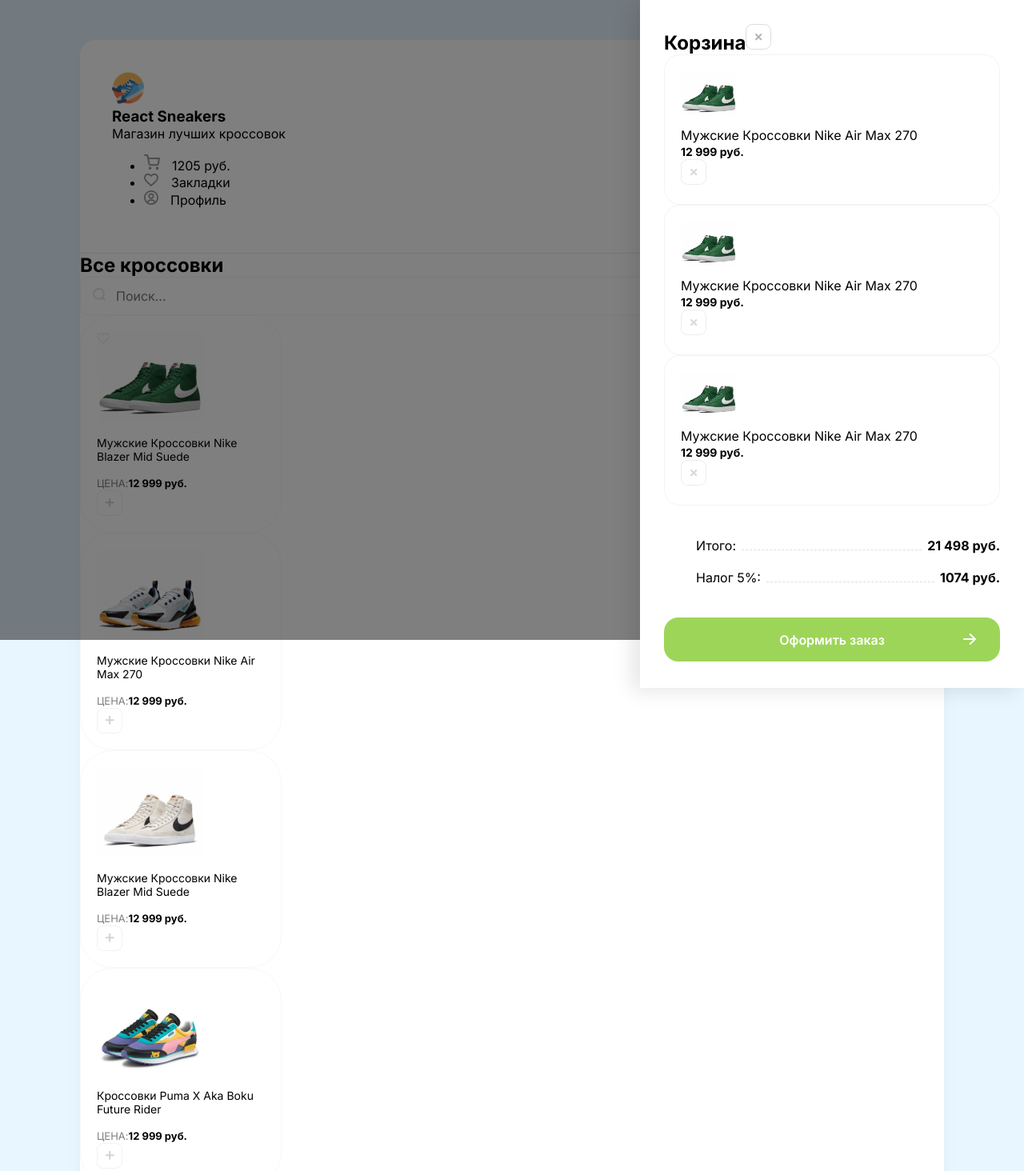
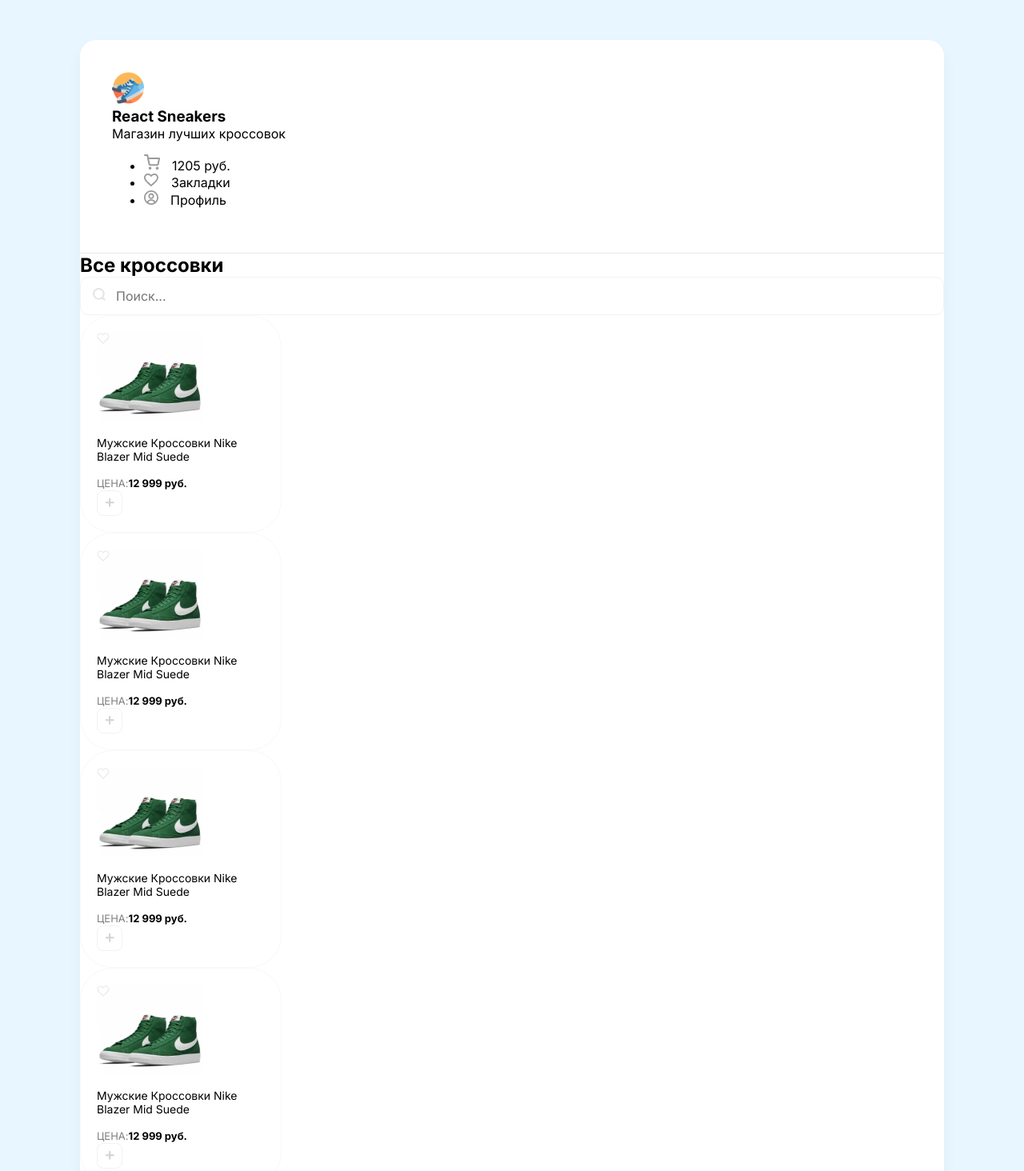
Before and after one commit to sega-strn/react-sneakers, a React (Create React App) app: page / in a window 1280 px wide. Shown: the top 1464 px of the page at 80% size. Built offline with nearby package versions, Linux system fonts and the light colour scheme.

Commit message:
creating components

```diff
--- a/src/App.js
+++ b/src/App.js
@@ -1,110 +1,12 @@
+import Card from "./components/Card";
+import Drawer from "./components/Drawer";
+import Header from "./components/Header";
+
 function App() {
 	return (
 		<div className='wrapper clear'>
-			<div className='overlay'>
-				<div className='drawer'>
-					<h2 className='d-flex justify-between mb-30'>
-						Корзина
-						<img
-							className='removeBtn cu-p'
-							src='/img/btn-remove.svg'
-							alt='remove'
-						/>
-					</h2>
-					<div className='items'>
-						<div className='cartItem d-flex align-center mb-20'>
-							<div
-								style={{ backgroundImage: "url(/img/snickers/crosi1.jpeg)" }}
-								className='cartItemImg'
-							></div>
-							<div className='mr-20 flex'>
-								<p className='mb-5'>Мужские Кроссовки Nike Air Max 270</p>
-								<b>12 999 руб.</b>
-							</div>
-							<img
-								className='removeBtn'
-								src='/img/btn-remove.svg'
-								alt='remove'
-							/>
-						</div>
-
-						<div className='cartItem d-flex align-center'>
-							<div
-								style={{ backgroundImage: "url(/img/snickers/crosi1.jpeg)" }}
-								className='cartItemImg'
-							></div>
-							<div className='mr-20 flex'>
-								<p className='mb-5'>Мужские Кроссовки Nike Air Max 270</p>
-								<b>12 999 руб.</b>
-							</div>
-							<img
-								className='removeBtn'
-								src='/img/btn-remove.svg'
-								alt='remove'
-							/>
-						</div>
-
-						<div className='cartItem d-flex align-center'>
-							<div
-								style={{ backgroundImage: "url(/img/snickers/crosi1.jpeg)" }}
-								className='cartItemImg'
-							></div>
-							<div className='mr-20 flex'>
-								<p className='mb-5'>Мужские Кроссовки Nike Air Max 270</p>
-								<b>12 999 руб.</b>
-							</div>
-							<img
-								className='removeBtn'
-								src='/img/btn-remove.svg'
-								alt='remove'
-							/>
-						</div>
-					</div>
-
-					<div className='cartTotalBlock'>
-						<ul>
-							<li>
-								<span>Итого:</span>
-								<div></div>
-								<b>21 498 руб. </b>
-							</li>
-							<li>
-								<span>Налог 5%: </span>
-								<div></div>
-								<b>1074 руб. </b>
-							</li>
-						</ul>
-						<button className='greenButton'>
-							Оформить заказ <img src='/img/arrow.svg' alt='arrow' />
-						</button>
-					</div>
-				</div>
-			</div>
-
-			<header className='d-flex justify-between align-center'>
-				<div className='d-flex align-center	'>
-					<img className='headerLogo' src='/img/logo.png' alt='logo' />
-					<div className='headerInfo'>
-						<h3> React Sneakers</h3>
-						<p className='opacity-5'>Магазин лучших кроссовок</p>
-					</div>
-				</div>
-
-				<ul className='d-flex'>
-					<li className='mr-30'>
-						<img src='/img/cart.svg' alt='cart' />
-						<span>1205 руб.</span>
-					</li>
-					<li className='mr-30'>
-						<img src='/img/serdce.svg' alt='serdce' />
-						<span>Закладки</span>
-					</li>
-					<li className='mr-30'>
-						<img src='/img/users.svg' alt='users' />
-						<span>Профиль</span>
-					</li>
-				</ul>
-			</header>
+			<Drawer />
+			<Header />
 			<section className='content p-40'>
 				<div className='d-flex align-center justify-between mb-40'>
 					<h1>Все кроссовки</h1>
@@ -115,88 +17,10 @@
 				</div>
 
 				<div className='d-flex'>
-					<div className='card'>
-						<div className='favorite'>
-							<img src='/img/heart-unlinked.svg' alt='unlinked' />
-						</div>
-						<img
-							width={133}
-							height={112}
-							src='/img/snickers/crosi1.jpeg'
-							alt='Nike Blazer Mid Suede'
-							className='crd_Img'
-						/>
-						<h3>Мужские Кроссовки Nike Blazer Mid Suede</h3>
-						<div className='d-flex justify-between align-center'>
-							<div className='d-flex flex-column'>
-								<span>Цена:</span>
-								<b>12 999 руб.</b>
-							</div>
-							<button className='button'>
-								<img width={11} height={11} src='/img/plus.svg' alt='plus' />
-							</button>
-						</div>
-					</div>
-
-					<div className='card'>
-						<img
-							width={133}
-							height={112}
-							src='/img/snickers/image 5.jpeg'
-							alt='Nike Air Max 270'
-							className='crd_Img'
-						/>
-						<h3>Мужские Кроссовки Nike Air Max 270</h3>
-						<div className='d-flex justify-between align-center'>
-							<div className='d-flex flex-column'>
-								<span>Цена:</span>
-								<b>12 999 руб.</b>
-							</div>
-							<button className='button'>
-								<img width={11} height={11} src='/img/plus.svg' alt='plus' />
-							</button>
-						</div>
-					</div>
-
-					<div className='card'>
-						<img
-							width={133}
-							height={112}
-							src='/img/snickers/image 6.jpeg'
-							alt='Nike Blazer Mid Suede'
-							className='crd_Img'
-						/>
-						<h3>Мужские Кроссовки Nike Blazer Mid Suede</h3>
-						<div className='d-flex justify-between align-center'>
-							<div className='d-flex flex-column'>
-								<span>Цена:</span>
-								<b>12 999 руб.</b>
-							</div>
-							<button className='button'>
-								<img width={11} height={11} src='/img/plus.svg' alt='plus' />
-							</button>
-						</div>
-					</div>
-
-					<div className='card'>
-						<img
-							width={133}
-							height={112}
-							src='/img/snickers/image 7.jpeg'
-							alt='Nike Blazer Mid Suede'
-							className='crd_Img'
-						/>
-						<h3>Кроссовки Puma X Aka Boku Future Rider</h3>
-						<div className='d-flex justify-between align-center'>
-							<div className='d-flex flex-column'>
-								<span>Цена:</span>
-								<b>12 999 руб.</b>
-							</div>
-							<button className='button'>
-								<img width={11} height={11} src='/img/plus.svg' alt='plus' />
-							</button>
-						</div>
-					</div>
+					<Card />
+					<Card />
+					<Card />
+					<Card />
 				</div>
 			</section>
 		</div>
--- /dev/null
+++ b/src/components/Card.js
@@ -0,0 +1,28 @@
+function Card() {
+	return (
+		<div className='card'>
+			<div className='favorite'>
+				<img src='/img/heart-unlinked.svg' alt='unlinked' />
+			</div>
+			<img
+				width={133}
+				height={112}
+				src='/img/snickers/crosi1.jpeg'
+				alt='Nike Blazer Mid Suede'
+				className='crd_Img'
+			/>
+			<h3>Мужские Кроссовки Nike Blazer Mid Suede</h3>
+			<div className='d-flex justify-between align-center'>
+				<div className='d-flex flex-column'>
+					<span>Цена:</span>
+					<b>12 999 руб.</b>
+				</div>
+				<button className='button'>
+					<img width={11} height={11} src='/img/plus.svg' alt='plus' />
+				</button>
+			</div>
+		</div>
+	);
+}
+
+export default Card;
--- /dev/null
+++ b/src/components/Drawer.js
@@ -0,0 +1,72 @@
+function Drawer() {
+	return (
+		<div style={{ display: "none" }} className='overlay'>
+			<div className='drawer'>
+				<h2 className='d-flex justify-between mb-30'>
+					Корзина
+					<img
+						className='removeBtn cu-p'
+						src='/img/btn-remove.svg'
+						alt='remove'
+					/>
+				</h2>
+				<div className='items'>
+					<div className='cartItem d-flex align-center mb-20'>
+						<div
+							style={{ backgroundImage: "url(/img/snickers/crosi1.jpeg)" }}
+							className='cartItemImg'
+						></div>
+						<div className='mr-20 flex'>
+							<p className='mb-5'>Мужские Кроссовки Nike Air Max 270</p>
+							<b>12 999 руб.</b>
+						</div>
+						<img className='removeBtn' src='/img/btn-remove.svg' alt='remove' />
+					</div>
+
+					<div className='cartItem d-flex align-center'>
+						<div
+							style={{ backgroundImage: "url(/img/snickers/crosi1.jpeg)" }}
+							className='cartItemImg'
+						></div>
+						<div className='mr-20 flex'>
+							<p className='mb-5'>Мужские Кроссовки Nike Air Max 270</p>
+							<b>12 999 руб.</b>
+						</div>
+						<img className='removeBtn' src='/img/btn-remove.svg' alt='remove' />
+					</div>
+
+					<div className='cartItem d-flex align-center'>
+						<div
+							style={{ backgroundImage: "url(/img/snickers/crosi1.jpeg)" }}
+							className='cartItemImg'
+						></div>
+						<div className='mr-20 flex'>
+							<p className='mb-5'>Мужские Кроссовки Nike Air Max 270</p>
+							<b>12 999 руб.</b>
+						</div>
+						<img className='removeBtn' src='/img/btn-remove.svg' alt='remove' />
+					</div>
+				</div>
+
+				<div className='cartTotalBlock'>
+					<ul>
+						<li>
+							<span>Итого:</span>
+							<div></div>
+							<b>21 498 руб. </b>
+						</li>
+						<li>
+							<span>Налог 5%: </span>
+							<div></div>
+							<b>1074 руб. </b>
+						</li>
+					</ul>
+					<button className='greenButton'>
+						Оформить заказ <img src='/img/arrow.svg' alt='arrow' />
+					</button>
+				</div>
+			</div>
+		</div>
+	);
+}
+export default Drawer;
--- /dev/null
+++ b/src/components/Header.js
@@ -0,0 +1,29 @@
+function Header() {
+	return (
+		<header className='d-flex justify-between align-center'>
+			<div className='d-flex align-center	'>
+				<img className='headerLogo' src='/img/logo.png' alt='logo' />
+				<div className='headerInfo'>
+					<h3> React Sneakers</h3>
+					<p className='opacity-5'>Магазин лучших кроссовок</p>
+				</div>
+			</div>
+
+			<ul className='d-flex'>
+				<li className='mr-30'>
+					<img src='/img/cart.svg' alt='cart' />
+					<span>1205 руб.</span>
+				</li>
+				<li className='mr-30'>
+					<img src='/img/serdce.svg' alt='serdce' />
+					<span>Закладки</span>
+				</li>
+				<li className='mr-30'>
+					<img src='/img/users.svg' alt='users' />
+					<span>Профиль</span>
+				</li>
+			</ul>
+		</header>
+	);
+}
+export default Header;
--- a/src/index.scss
+++ b/src/index.scss
@@ -109,6 +109,8 @@
 }
 
 .drawer {
+	display: flex;
+	flex-direction: column;
 	position: absolute;
 	width: 420px;
 	height: 100%;
@@ -118,6 +120,7 @@
 	padding: 30px;
 
 	.items {
+		flex: 1;
 		overflow: auto;
 		margin-bottom: 40px;
 	}
```
Also changed, not shown: src/index.js (+8 -8 lines).
